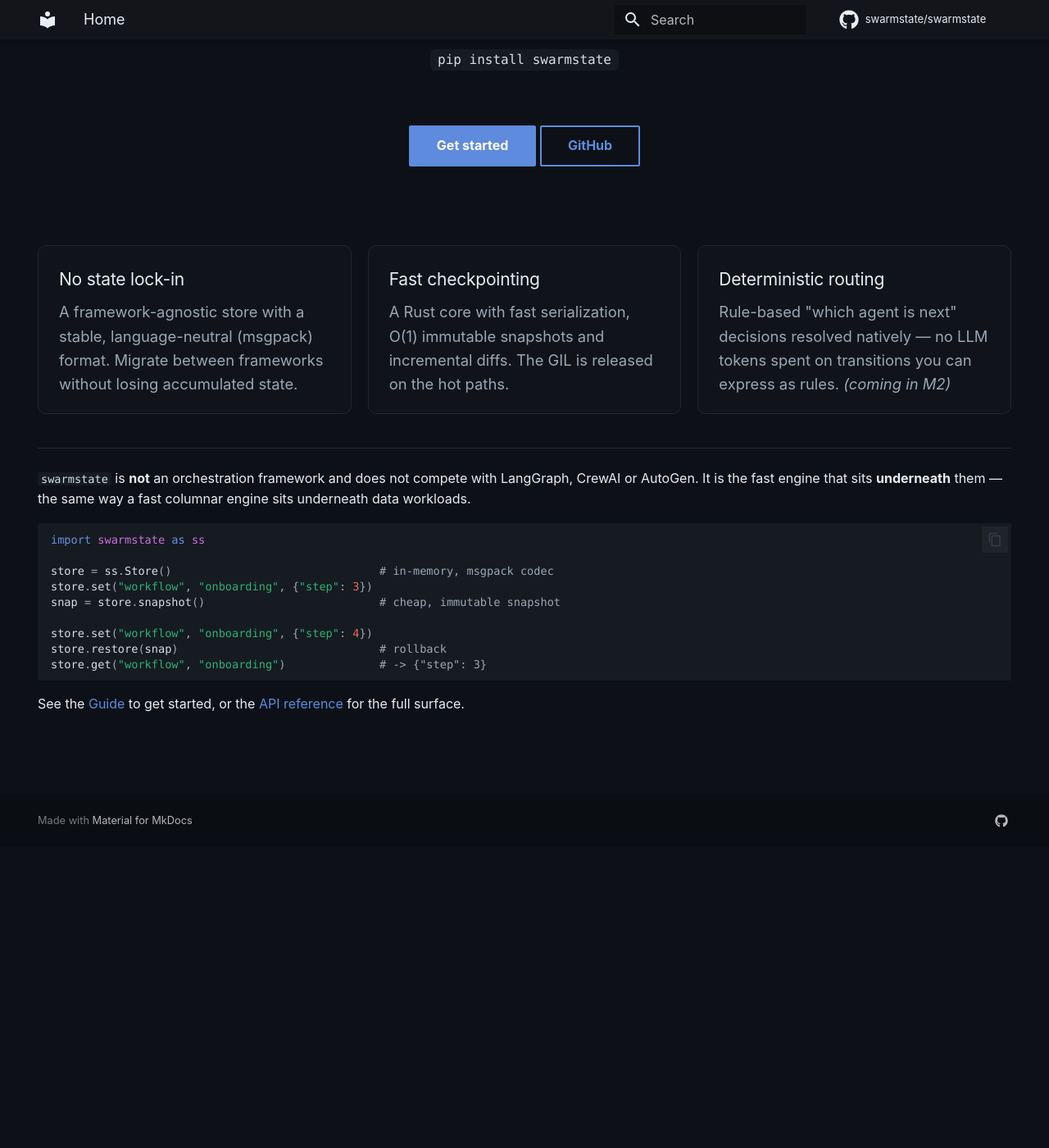
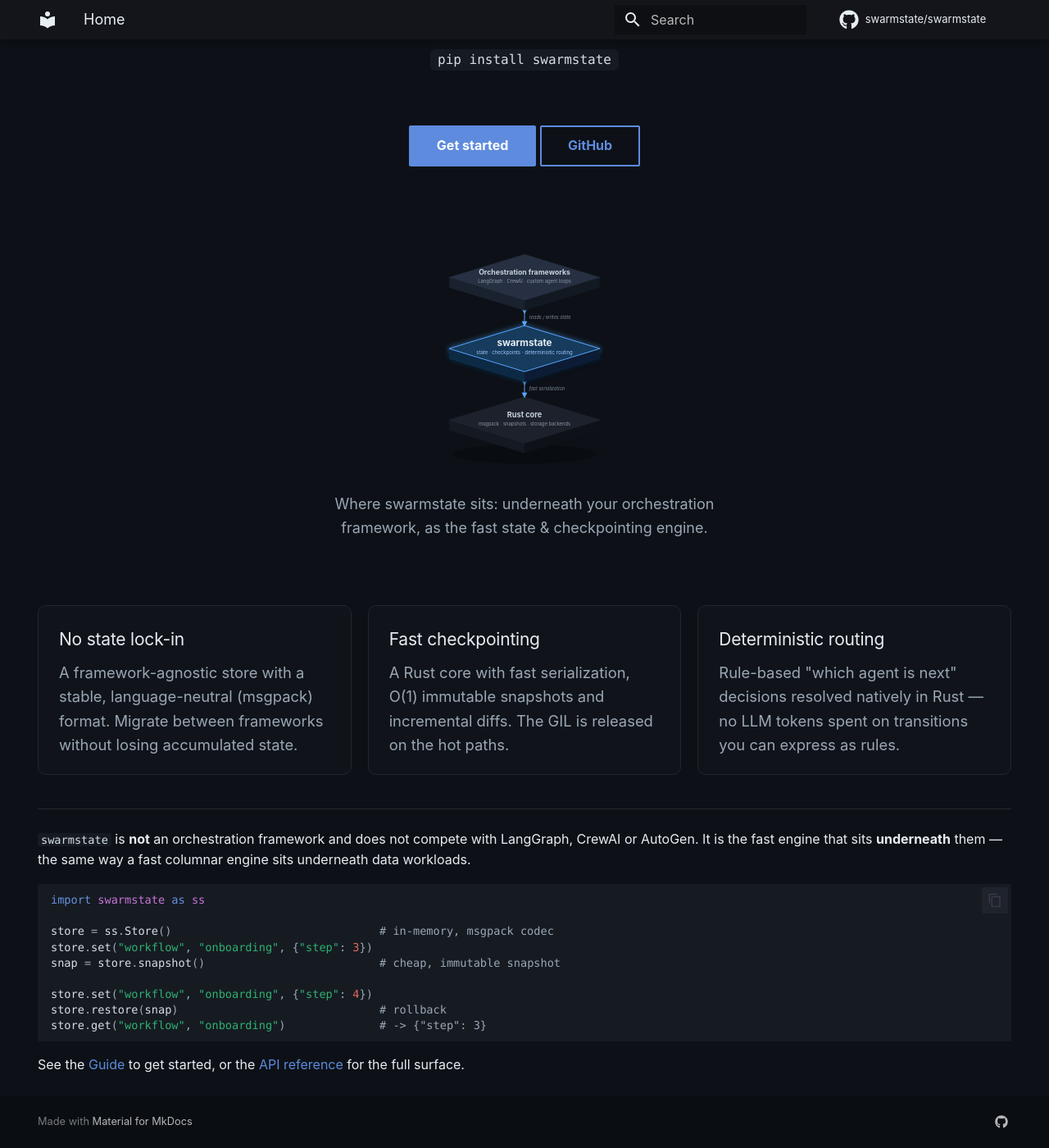
Before and after one commit to swarmstate/swarmstate.github.io, an MkDocs documentation site: the page built from docs/index.md, in a window 1280 px wide and 1400 px high, scrolled down 367 px. Shown: the whole window at 82% size. Built offline with MkDocs 1.6.1 and Material for MkDocs 9.7.7, drawn with Linux system fonts in a browser that asks for light colours; comment, search, counter and statistics services are not loaded; before the commit the page ends 1327 px from its top, so only the background shows below that.

Commit message:
docs: hand-authored isometric stack illustration on home + M2 pages
- assets/stack.svg: isometric 3-layer diagram (orchestration frameworks →
  swarmstate → Rust core/storage) showing where the library integrates
- home hero embeds it with caption; matches the dark landing palette
- add Handoff graph guide + API section; roadmap M2 done, M6 partial

Co-Authored-By: Claude Opus 4.8 (1M context) <noreply@anthropic.com>

```diff
--- a/docs/index.md
+++ b/docs/index.md
@@ -18,6 +18,10 @@ Rust core, framework-agnostic, built for production.</p>
 [GitHub](https://github.com/swarmstate/swarmstate){ .md-button }
 </div>
 
+<img class="ss-stack" src="assets/stack.svg" alt="Isometric diagram of the agentic stack: orchestration frameworks (LangGraph, CrewAI, custom loops) on top, swarmstate as the state and checkpointing engine in the middle, and the Rust core with storage backends at the bottom." width="620" height="600" />
+
+<p class="ss-stack-cap">Where swarmstate sits: underneath your orchestration framework, as the fast state &amp; checkpointing engine.</p>
+
 </div>
 
 <div class="ss-features" markdown="1">
@@ -36,8 +40,8 @@ diffs. The GIL is released on the hot paths.
 
 <div class="ss-card" markdown="1">
 ### Deterministic routing
-Rule-based "which agent is next" decisions resolved natively — no LLM tokens
-spent on transitions you can express as rules. *(coming in M2)*
+Rule-based "which agent is next" decisions resolved natively in Rust — no LLM
+tokens spent on transitions you can express as rules.
 </div>
 
 </div>
--- a/docs/stylesheets/extra.css
+++ b/docs/stylesheets/extra.css
@@ -75,6 +75,22 @@ body {
   display: none;
 }
 
+/* -------- Isometric stack illustration -------- */
+.ss-stack {
+  display: block;
+  width: 100%;
+  max-width: 560px;
+  height: auto;
+  margin: 2.5rem auto 0.5rem;
+}
+.ss-stack-cap {
+  text-align: center;
+  color: var(--ss-muted);
+  font-size: 0.9rem;
+  max-width: 520px;
+  margin: 0 auto;
+}
+
 /* Hide the "empty" H1 that MkDocs would render before the hero. */
 .md-typeset .ss-hero + h1,
 .ss-hero ~ hr:first-of-type {
--- a/mkdocs.yml
+++ b/mkdocs.yml
@@ -49,6 +49,7 @@ nav:
   - Guide:
       - The Store: guide/store.md
       - Snapshots & diffs: guide/snapshots.md
+      - Handoff graph: guide/handoff.md
   - API reference: api.md
   - Architecture: architecture.md
   - Roadmap: roadmap.md
```
Also changed, not shown: docs/api.md (+33 -0 lines), docs/guide/handoff.md (added, +72 -0 lines), docs/roadmap.md (+3 -3 lines), docs/assets/stack.svg (added).
